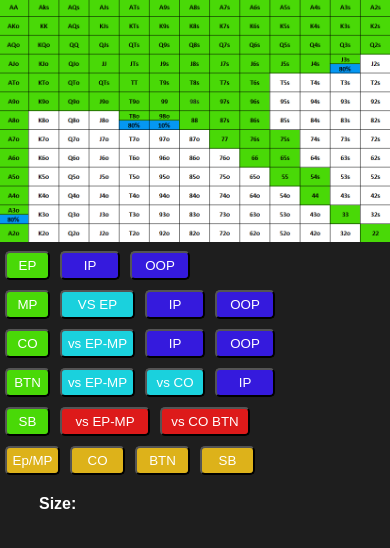
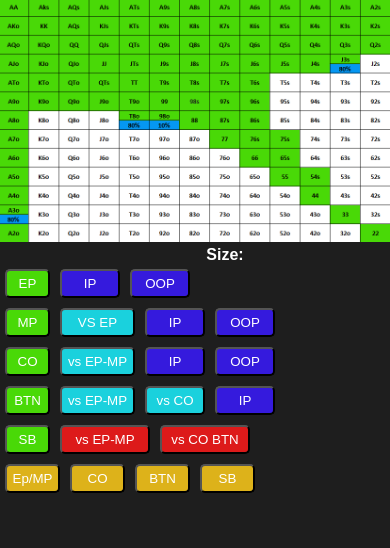
Before and after one commit to hugorafaelll/rangecash, a React (Create React App) app: page / in a window 390 px wide. Shown: the top 548 px of the page. Built offline with nearby package versions, Linux system fonts and the light colour scheme.

Commit message:
try put legends

```diff
--- a/src/components/Range.js
+++ b/src/components/Range.js
@@ -51,6 +51,9 @@ function Range() {
       </div>
       <div className="titulo">
         <h3>{titulo}</h3>
+        <div className="size">
+          <h4>Size: {size}</h4>
+        </div>
       </div>
       <div className="geral">
         <div className="esquerda">
@@ -241,11 +244,7 @@ function Range() {
             </button>
           </div>
         </div>
-        <div className="direita">
-          <div className="size">
-            <h4>Size: {size}</h4>
-          </div>
-        </div>
+        <div className="direita"></div>
       </div>
     </div>
   );
--- a/src/components/range.scss
+++ b/src/components/range.scss
@@ -27,7 +27,12 @@ body {
 
 
 .titulo{
-   text-align: center;
+   text-align: left;
+   .size{
+    text-align: center;
+    margin-top: 0;
+    padding-top: 0;
+   }
 
 }
 
@@ -41,6 +46,7 @@ body {
         width: 300px;
         flex-direction: row;
         margin-left: 10%;
+
 
 
 
@@ -109,7 +115,9 @@ body {
 
             .geral{
                 display: block;
+                overflow: hidden;
             }
+
     }
     img{
         width: 100vw;
@@ -119,6 +127,7 @@ body {
         .size{
             h4{
                 margin: 0;
+                overflow: hidden;
             }
     }
 
```
